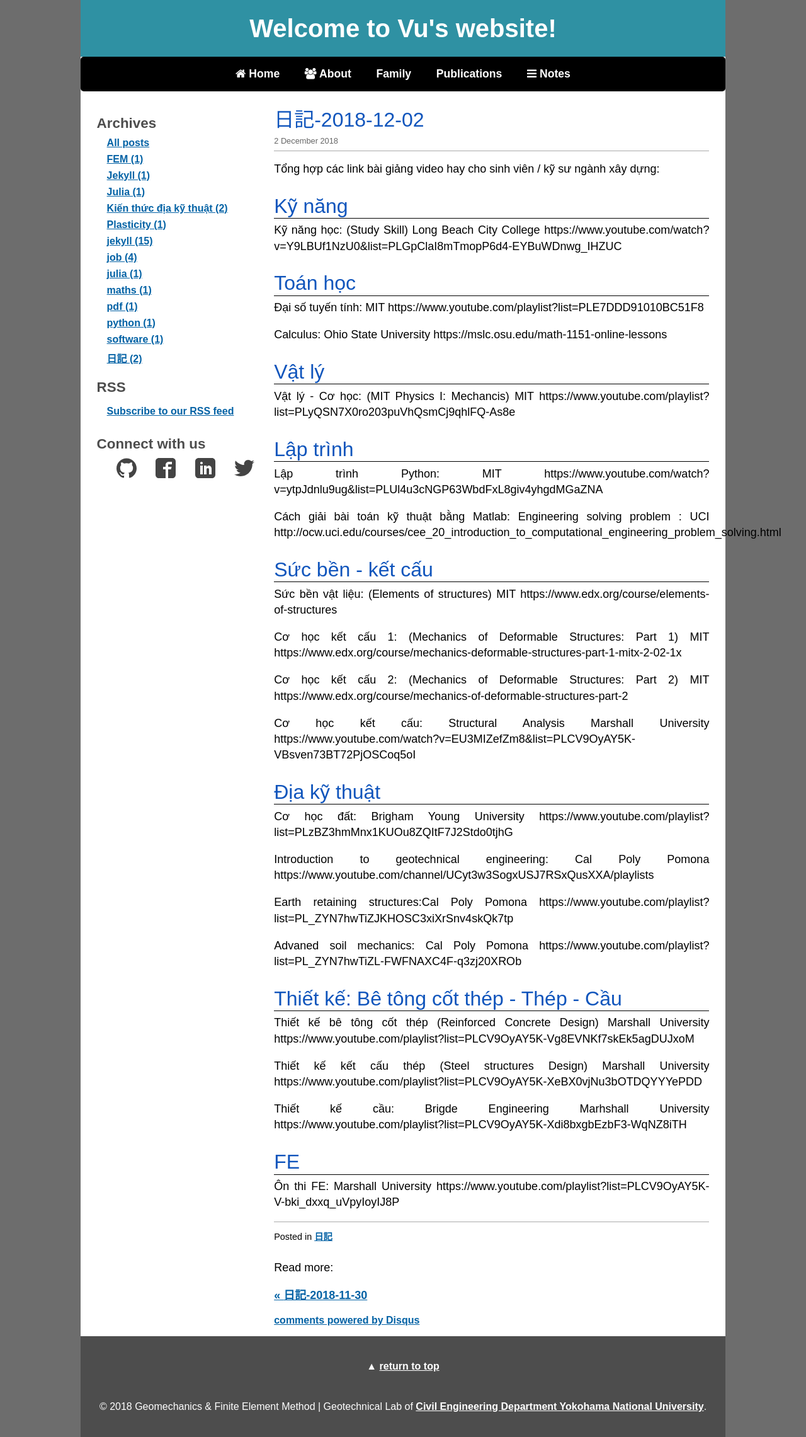
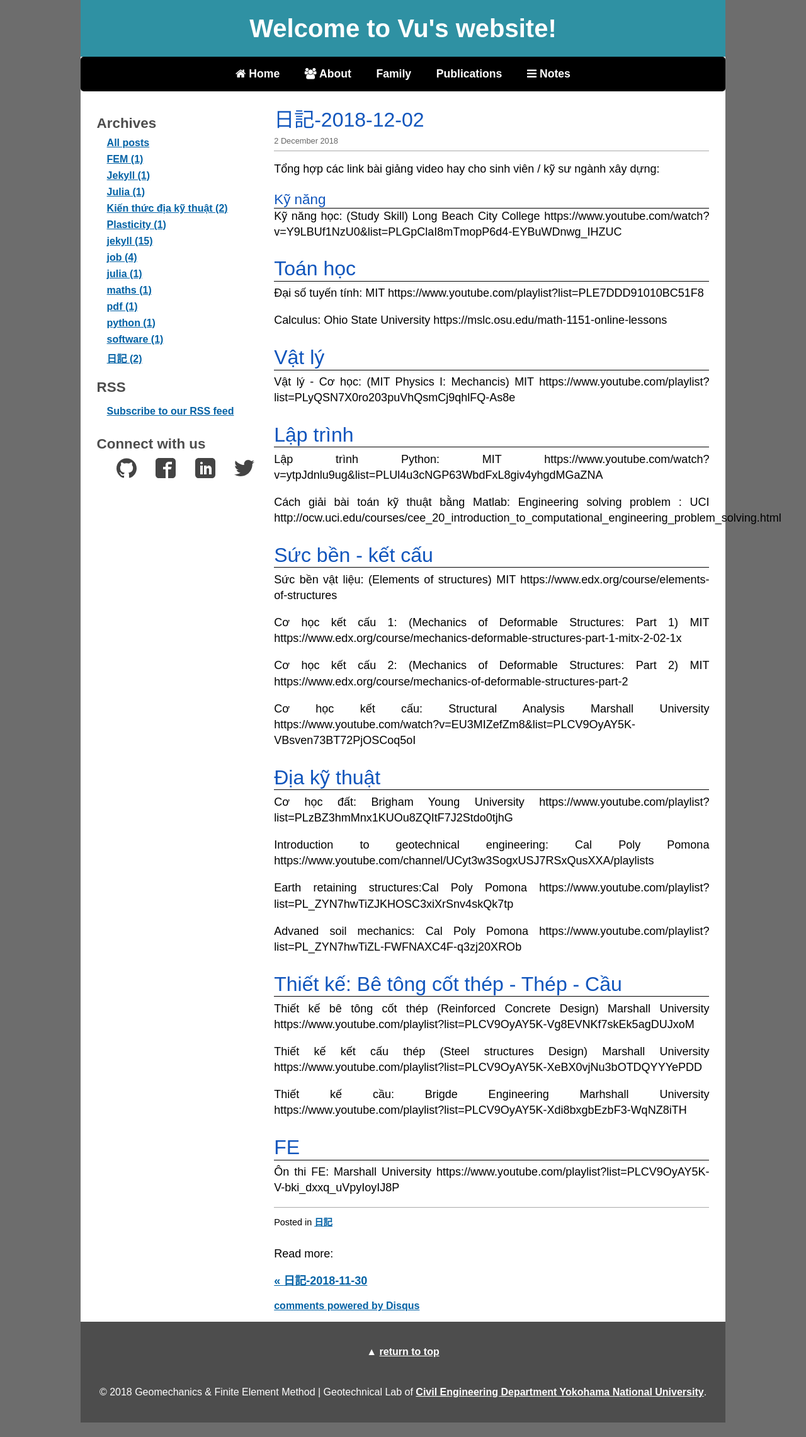
Before and after one commit to quangvunp/geomechanics, a Jekyll site: the page built from _posts/2018-12-02-Diary.md, in a window 1280 px wide. Shown: the whole page at 63% size. Built offline with Jekyll 4.4.1, drawn with Linux system fonts in a browser that asks for light colours; comment, search, counter and statistics services are not loaded; after the commit the page ends 2258 px from its top, so only the background shows below that.

Commit message:
Update 2018-12-02-Diary.md

```diff
--- a/_posts/2018-12-02-Diary.md
+++ b/_posts/2018-12-02-Diary.md
@@ -7,7 +7,7 @@ tags: [日記]
 
 Tổng hợp các link bài giảng video hay cho sinh viên / kỹ sư ngành xây dựng:
 
-<h2 class="bottom_line"> Kỹ năng </h2>
+<h3 class="bottom_line"> Kỹ năng </h3>
 Kỹ năng học: (Study Skill) Long Beach City College
 https://www.youtube.com/watch?v=Y9LBUf1NzU0&list=PLGpClaI8mTmopP6d4-EYBuWDnwg_IHZUC
 
```
